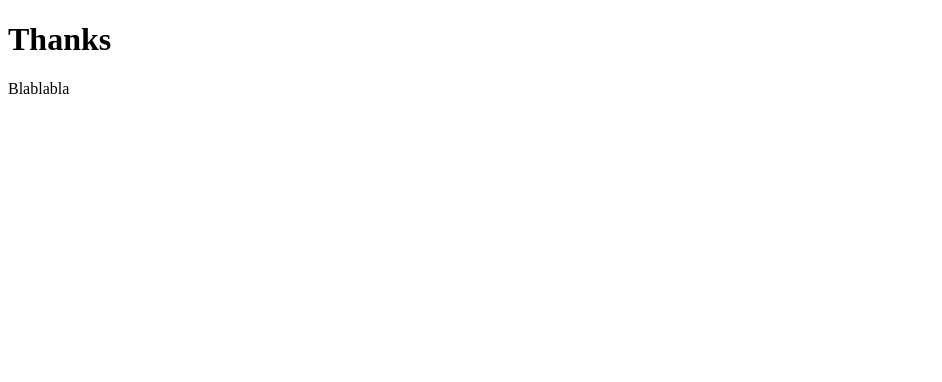
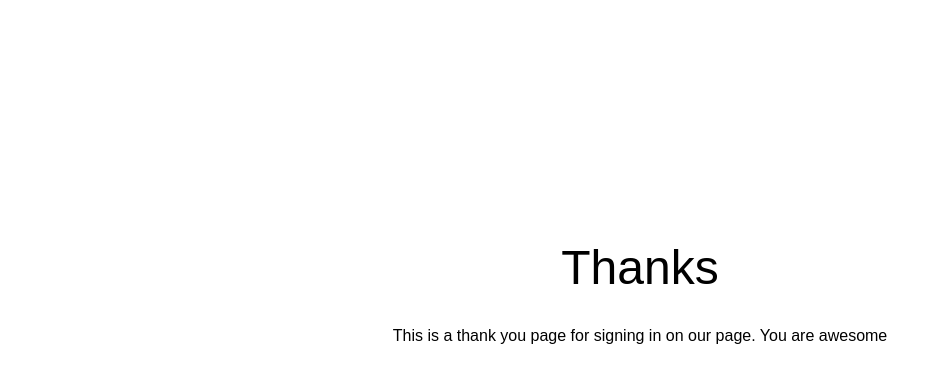
Before and after one commit to PaulB1123/Form_Page, a plain HTML site: page thanks.html in a window 1280 px wide. Shown: the whole page, without its empty margins (0-942 px from the left). Drawn offline with Linux system fonts and the light colour scheme.

Commit message:
now the thank you page has some css

```diff
--- /dev/null
+++ b/css/style_thanks.css
@@ -0,0 +1,22 @@
+
+
+h1 {
+    font-size: 3rem;
+    color: black;
+    display: flex;
+    margin-top: 15rem;
+    font-family: 'Montserrat', sans-serif;
+    font-weight: 500;
+    justify-content: center;
+    align-items: center;
+
+}
+
+p {
+    font-size: 1rem;
+    color: black;
+    display: flex;
+    font-family: 'Montserrat', sans-serif;
+    justify-content: center;
+    align-items: center;
+}
--- a/thanks.html
+++ b/thanks.html
@@ -5,9 +5,10 @@
     <meta http-equiv="X-UA-Compatible" content="IE=edge">
     <meta name="viewport" content="width=device-width, initial-scale=1.0">
     <title>Thanks</title>
+    <link rel="stylesheet" href="css/style_thanks.css">
 </head>
 <body>
     <h1>Thanks</h1>
-    <p>Blablabla</p>
+    <p>This is a thank you page for signing in on our page. You are awesome</p>
 </body>
 </html>
```
